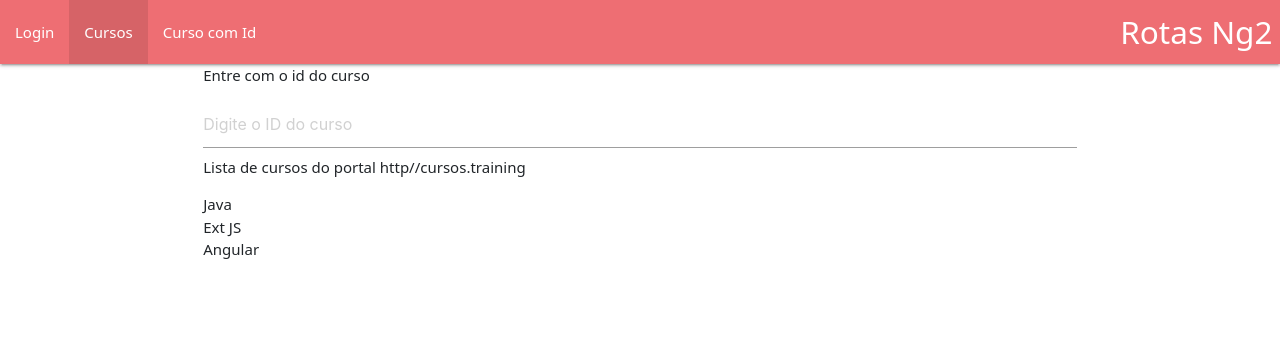
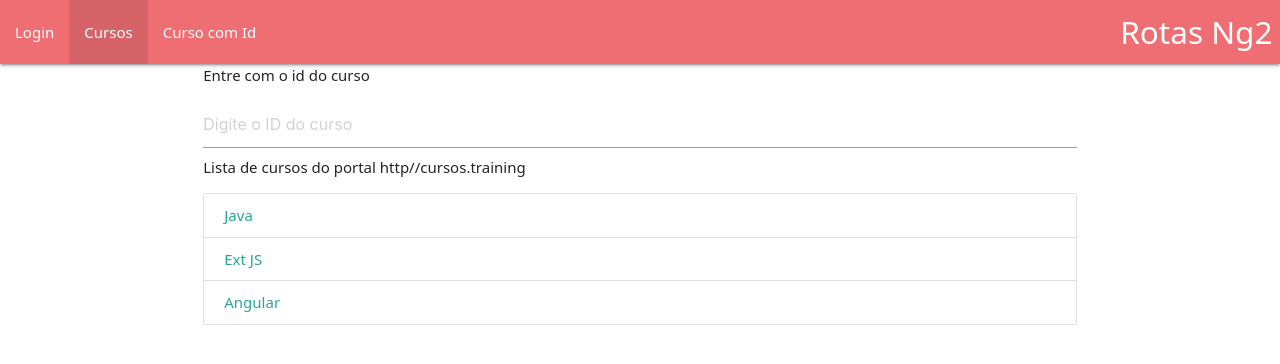
Before and after one commit to daniel-souto-rodrigues/first-project-angular, an Angular app: page /cursos in a window 1280 px wide. Shown: the top 364 px of the page. Built offline with nearby package versions, Linux system fonts and the light colour scheme.

Commit message:
Curso Angular #55: Rotas Imperativas: Redirecionamento via código

```diff
--- a/src/app/app-routing.module.ts
+++ b/src/app/app-routing.module.ts
@@ -4,12 +4,14 @@
 import { LoginComponent } from './login/login.component';
 import { CursosComponent } from './cursos/cursos.component';
 import { CursosDetalheComponent } from './cursos/cursos-detalhe/cursos-detalhe.component';
+import { CursoNaoEncontradoComponent } from './cursos/curso-nao-encontrado/curso-nao-encontrado.component';
 
 const routes: Routes = [
   { path: '', component: HomeComponent },
   { path: 'login', component: LoginComponent},
   { path: 'cursos', component: CursosComponent},
-  { path: 'curso/:id', component: CursosDetalheComponent}
+  { path: 'curso/:id', component: CursosDetalheComponent},
+  { path: 'naoEncontrado', component: CursoNaoEncontradoComponent}
 ];
 
 @NgModule({
--- a/src/app/app.module.ts
+++ b/src/app/app.module.ts
@@ -74,7 +74,7 @@
     NgbModule
   ],
   providers: [
-    //CursosService, /*Caso queira ter uma instância separada do serviço se declara dentro do @Component dento do component.ts o provider e remove ele do app.module */
+    CursosService,
     LogService,
     SettingsService,
     {
--- a/src/app/cursos/create-curso/create-curso.component.ts
+++ b/src/app/cursos/create-curso/create-curso.component.ts
@@ -13,7 +13,7 @@
     this._cursosService.addCursos(curso);
   }
 
-  cursos: string[] = [];
+  cursos: any[] = [];
 
   constructor(private _cursosService: CursosService) { }
 
--- /dev/null
+++ b/src/app/cursos/curso-nao-encontrado/curso-nao-encontrado.component.html
@@ -0,0 +1 @@
+<p>curso-nao-encontrado works!</p>
--- /dev/null
+++ b/src/app/cursos/curso-nao-encontrado/curso-nao-encontrado.component.ts
@@ -0,0 +1,15 @@
+import { Component, OnInit } from '@angular/core';
+
+@Component({
+  selector: 'app-curso-nao-encontrado',
+  templateUrl: './curso-nao-encontrado.component.html',
+  styleUrls: ['./curso-nao-encontrado.component.css']
+})
+export class CursoNaoEncontradoComponent implements OnInit {
+
+  constructor() { }
+
+  ngOnInit(): void {
+  }
+
+}
--- a/src/app/cursos/cursos-detalhe/cursos-detalhe-component.html
+++ b/src/app/cursos/cursos-detalhe/cursos-detalhe-component.html
@@ -1 +1,2 @@
 <p>{{id}}</p>
+<p>Curso: {{curso?.nome}}</p>
--- a/src/app/cursos/cursos-detalhe/cursos-detalhe.component.ts
+++ b/src/app/cursos/cursos-detalhe/cursos-detalhe.component.ts
@@ -1,5 +1,6 @@
+import { CursosService } from './../cursos.service';
 import { Component, OnInit } from '@angular/core';
-import { ActivatedRoute } from '@angular/router';
+import { ActivatedRoute, Router } from '@angular/router';
 import { Subscription } from 'rxjs';
 
 @Component({
@@ -8,10 +9,14 @@
 })
 export class CursosDetalheComponent implements OnInit {
 
-  id!: string;
+  id!: number;
   inscricao!: Subscription;
+  curso: any;
 
-  constructor(private route: ActivatedRoute) {
+  constructor(
+    private route: ActivatedRoute,
+    private cursosService: CursosService,
+    private router: Router) {
     // this.id = this.route.snapshot.params['id'];
     // console.log(this.id);
   }
@@ -20,11 +25,15 @@
     this.inscricao = this.route.params.subscribe(
       (params: any) => {
         this.id = params['id'];
+        this.curso = this.cursosService.getCurso(this.id);
+
+        if (this.curso == null)
+          this.router.navigate(['/naoEncontrado'])
       }
     );
   }
 
-  ngOnDestroy(){
+  ngOnDestroy() {
     this.inscricao.unsubscribe();
   }
 
--- a/src/app/cursos/cursos.component.html
+++ b/src/app/cursos/cursos.component.html
@@ -1,7 +1,11 @@
-<p>Lista de cursos do portal {{nomePortal}} </p>
+<p>Lista de cursos do portal {{ nomePortal }}</p>
 
-<ul>
-    <li *ngFor="let curso of cursos">
-        {{curso}}
-    </li>
-</ul>
+<div class="collection">
+  <a
+  class="collection-item"
+  *ngFor="let curso of cursos"
+  [routerLink]="['/curso', curso.id]"
+  routerLinkActive="router-link-active">
+    {{ curso.nome }}
+  </a>
+</div>
--- a/src/app/cursos/cursos.component.ts
+++ b/src/app/cursos/cursos.component.ts
@@ -9,7 +9,7 @@
 export class CursosComponent implements OnInit {
 
   nomePortal: string;
-  cursos: string[];
+  cursos: any[];
 
 
   constructor(private _cursosService: CursosService) {
--- a/src/app/cursos/cursos.service.ts
+++ b/src/app/cursos/cursos.service.ts
@@ -2,14 +2,19 @@
 import { LogService } from '../shared/log.service';
 
 @Injectable(
-  {providedIn: 'any'} //para cada serviço ter sua instância é necessário mudar para 'any' em vez de 'root'
+  { providedIn: 'any' } //para cada serviço ter sua instância é necessário mudar para 'any' em vez de 'root'
 )
 export class CursosService {
 
   emitirCursoCriado = new EventEmitter<string>();
   static criouNovoCurso = new EventEmitter<string>();
 
-  private cursos: string[] = ['Java', 'Ext JS', 'Angular'];
+  private cursos: any[] =
+    [
+      { id: 1, nome: 'Java' },
+      { id: 2, nome: 'Ext JS' },
+      { id: 3, nome: 'Angular' }
+    ];
 
   constructor(private _logService: LogService) {
     console.log('**CursosService**');
@@ -20,8 +25,16 @@
     return this.cursos;
   }
 
-  addCursos(curso: string)
-  {
+  getCurso(id: number) {
+    let cursos = this.getCursos();
+    let resultado = cursos.find(c => c.id == id);
+    if (resultado)
+      return resultado;
+    else
+      return null;
+  }
+
+  addCursos(curso: string) {
     this._logService.consoleLog(`Criando um novo curso! ${curso}`)
     this.cursos.push(curso);
     this.emitirCursoCriado.emit(curso);
```
Also changed, not shown: src/app/cursos/cursos.module.ts (+7 -3 lines), src/app/cursos/curso-nao-encontrado/curso-nao-encontrado.component.css (added), 1 other file (tests, documents, lock files or other folders).
